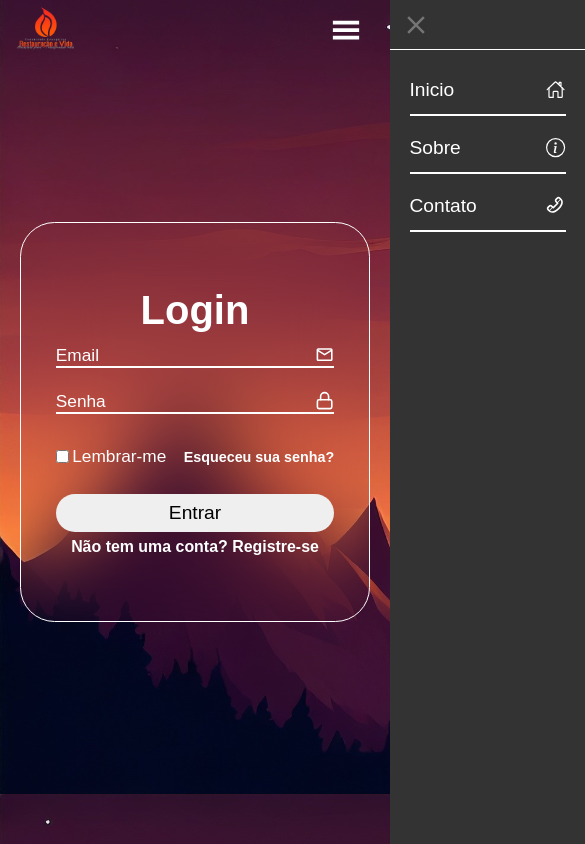
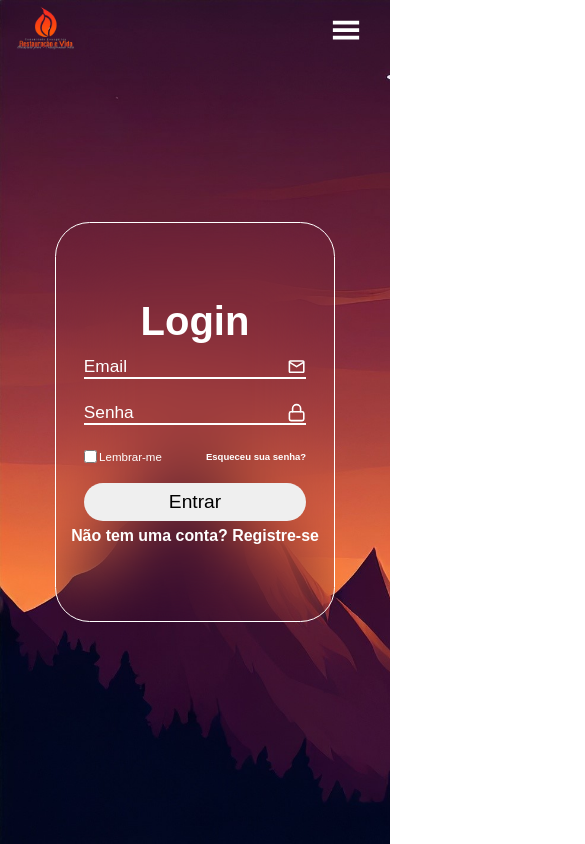
Before and after one commit to Giovanenero/rev-interface, a React (Create React App) app: page / in a window 390 px wide. Shown: the whole page, 585 px wide, since content can reach past the window. Built offline with nearby package versions, Linux system fonts and the light colour scheme; the HTML template or start-up script is replaced by a standard one.

Commit message:
ajustando css para renderizar componentes responsivos

```diff
--- a/src/Components/PopUp.css
+++ b/src/Components/PopUp.css
@@ -89,3 +89,11 @@
         padding: 0 4em;
     }
 }
+
+@media screen and (max-width: 940px){
+    .container-popup .container-popup-content {
+        width: 300px;
+        height: 450px;
+        font-size: 0.8em;
+    }
+}
--- a/src/Views/Start.css
+++ b/src/Views/Start.css
@@ -5,6 +5,7 @@
     align-items: center;
     justify-content: center;
     position: relative;
+    overflow: hidden;
 }
 
 .container-start .container-start-header {
@@ -117,6 +118,7 @@
     position: relative;
     border-bottom: 2px solid white;
     margin: 0.8em 0;
+    align-items: center;
 }
 
 .container-start .container-form .start-register .form-input {
@@ -288,31 +290,12 @@
     padding-bottom: 25px;
 }
 
-
-@media screen and (max-width: 500px){
-    .container-start .container-start-header .start-header-title {
-        font-size: 1.5em;
-    }
-
-    .container-start .container-form .form-input input {
-        font-size: 0.8em;
-    }
-
-    .container-start .container-form .form-input label {
-        font-size: 0.9em;
-    }
-
-    .container-start .container-form .form-checkbox {
-        font-size: 0.9em;
-    }
-    .container-start .container-form .start-register .form-submit {
-        height: 1.7em;
-    }
-
-    .container-start .container-form .start-register {
-        margin: 0.5em 0;
+@media screen and (max-width: 1300px){
+    .container-start .container-start-header nav {
+        width: 40%;
     }
 }
+
 
 @media screen and (min-width: 940px){
     .container-start .container-start-header nav {
@@ -362,8 +345,30 @@
     }
 }
 
-@media screen and (max-width: 1300px){
-    .container-start .container-start-header nav {
-        width: 40%;
+@media screen and (max-width: 500px){
+
+    .container-start .container-form {
+        width: 280px;
+        height: 400px;
+    }
+
+    .container-start .container-form .form-input input {
+        font-size: 0.6em;
+    }
+
+    .container-start .container-form .form-input label {
+        font-size: 0.9em;
+    }
+
+    .container-start .container-form .form-checkbox {
+        font-size: 0.6em;
+    }
+
+    .container-start .container-form .start-register .form-submit {
+        height: 1.7em;
+    }
+
+    .container-start .container-form .start-register {
+        margin: 0.5em 0;
     }
 }
--- a/src/index.css
+++ b/src/index.css
@@ -8,7 +8,7 @@
 body {
   background-image: url("./Assets/background.jpg");
   background-size: cover;
-  background-position: 0px -50px;
+  background-position: 0px 0px;
   display: flex;
   justify-content: center;
   align-items: center;
```
